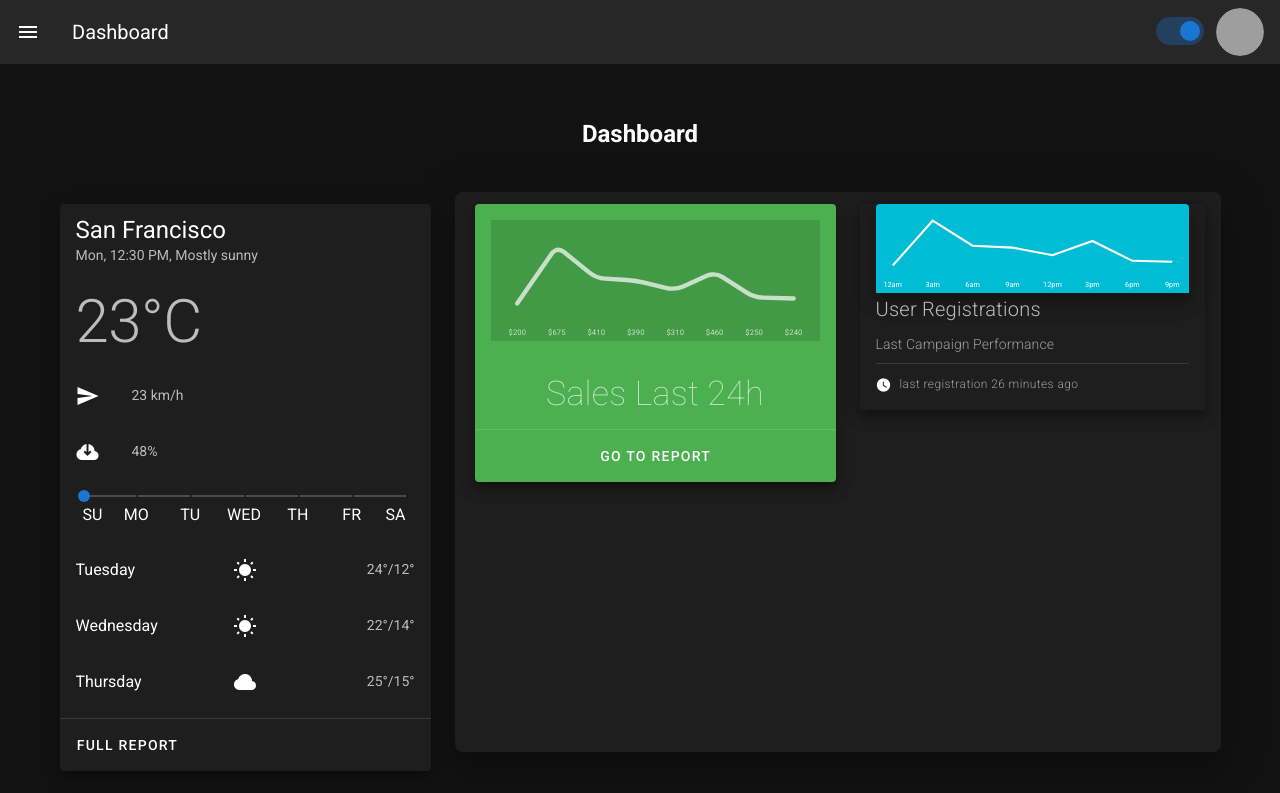
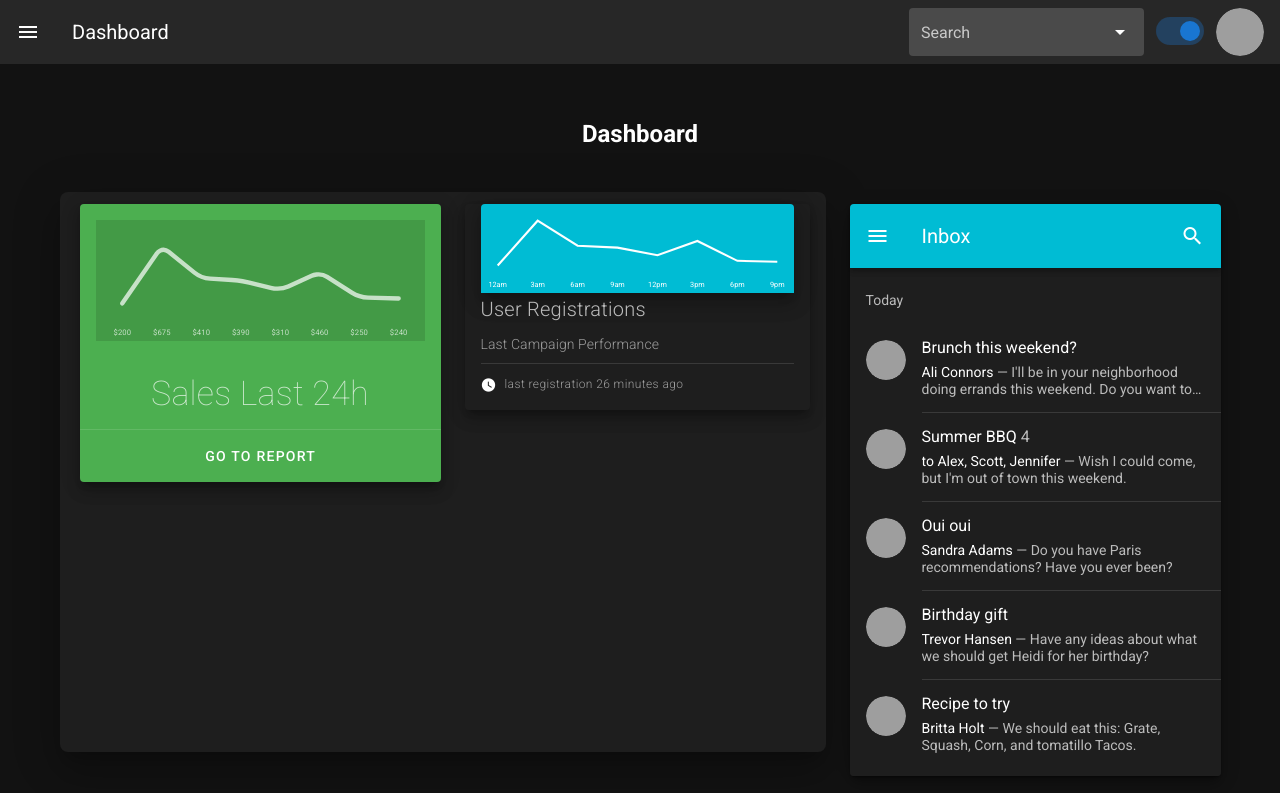
Before and after one commit to PraveenMalethia/vuedash, a Nuxt app: page / in a window 1280 px wide. Shown: the top 793 px of the page. Built offline with nearby package versions, Linux system fonts and the light colour scheme; grey boxes are pictures that could not be loaded.

Commit message:
Search Bar Added

```diff
--- a/components/RightCard.vue
+++ b/components/RightCard.vue
@@ -1,6 +1,6 @@
 <template>
   <v-sheet rounded="lg" min-height="268" elevation="10">
-    <v-card max-width="450" class="mx-auto">
+    <v-card class="mx-auto">
       <v-toolbar color="cyan" dark>
         <v-app-bar-nav-icon></v-app-bar-nav-icon>
 
--- /dev/null
+++ b/components/SearchBar.vue
@@ -0,0 +1,111 @@
+<template>
+  <div class="items-center">
+    <v-autocomplete
+      v-model="select"
+      :loading="loading"
+      :items="items"
+      :search-input.sync="search"
+      cache-items
+      class="mx-4"
+      flat
+      hide-no-data
+      hide-details
+      label="Search"
+      solo-inverted
+    ></v-autocomplete>
+  </div>
+</template>
+
+<script>
+export default {
+  data() {
+    return {
+      loading: false,
+      items: [],
+      search: null,
+      select: null,
+      states: [
+        "Alabama",
+        "Alaska",
+        "American Samoa",
+        "Arizona",
+        "Arkansas",
+        "California",
+        "Colorado",
+        "Connecticut",
+        "Delaware",
+        "District of Columbia",
+        "Federated States of Micronesia",
+        "Florida",
+        "Georgia",
+        "Guam",
+        "Hawaii",
+        "Idaho",
+        "Illinois",
+        "Indiana",
+        "Iowa",
+        "Kansas",
+        "Kentucky",
+        "Louisiana",
+        "Maine",
+        "Marshall Islands",
+        "Maryland",
+        "Massachusetts",
+        "Michigan",
+        "Minnesota",
+        "Mississippi",
+        "Missouri",
+        "Montana",
+        "Nebraska",
+        "Nevada",
+        "New Hampshire",
+        "New Jersey",
+        "New Mexico",
+        "New York",
+        "North Carolina",
+        "North Dakota",
+        "Northern Mariana Islands",
+        "Ohio",
+        "Oklahoma",
+        "Oregon",
+        "Palau",
+        "Pennsylvania",
+        "Puerto Rico",
+        "Rhode Island",
+        "South Carolina",
+        "South Dakota",
+        "Tennessee",
+        "Texas",
+        "Utah",
+        "Vermont",
+        "Virgin Island",
+        "Virginia",
+        "Washington",
+        "West Virginia",
+        "Wisconsin",
+        "Wyoming",
+      ],
+    };
+  },
+  watch: {
+    search(val) {
+      val && val !== this.select && this.querySelections(val);
+    },
+  },
+  methods: {
+    querySelections(v) {
+      this.loading = true;
+      // Simulated ajax query
+      setTimeout(() => {
+        this.items = this.states.filter((e) => {
+          return (e || "").toLowerCase().indexOf((v || "").toLowerCase()) > -1;
+        });
+        this.loading = false;
+      }, 500);
+    },
+  },
+};
+</script>
+
+<style>
+</style>
--- a/layouts/default.vue
+++ b/layouts/default.vue
@@ -31,10 +31,11 @@
     <v-app-bar app flat>
       <v-app-bar-nav-icon @click="drawer = !drawer"> </v-app-bar-nav-icon>
       <v-toolbar-title>Dashboard</v-toolbar-title>
+      <v-spacer></v-spacer>
+      <SearchBar />
       <!-- <v-avatar class="ml-10" v-if="$vuetify.breakpoint.smAndDown"
         ><img src="https://cdn.vuetifyjs.com/images/john.jpg" alt="John"
       /></v-avatar> -->
-      <v-spacer></v-spacer>
       <v-switch v-model="$vuetify.theme.dark" inset class="mt-5"></v-switch>
       <v-avatar >
         <img src="https://cdn.vuetifyjs.com/images/john.jpg" alt="John" />
--- a/pages/index.vue
+++ b/pages/index.vue
@@ -4,15 +4,11 @@
       <h2 class="center">Dashboard</h2>
     </div>
     <v-row class="mt-10">
-      <v-col cols="12" xs="12" sm="12" md="6" lg="4" xl="2">
-        <LeftCard/>
-      </v-col>
-
       <v-col cols="12" xs="12" sm="12" lg="8" xl="8">
         <CenterCard/>
       </v-col>
 
-      <v-col cols="12" xs="12" sm="8" md="6" lg="4" xl="2">
+      <v-col cols="12" xs="12" sm="8" md="6" lg="4" xl="4">
         <RightCard/>
       </v-col>
     </v-row>
```
